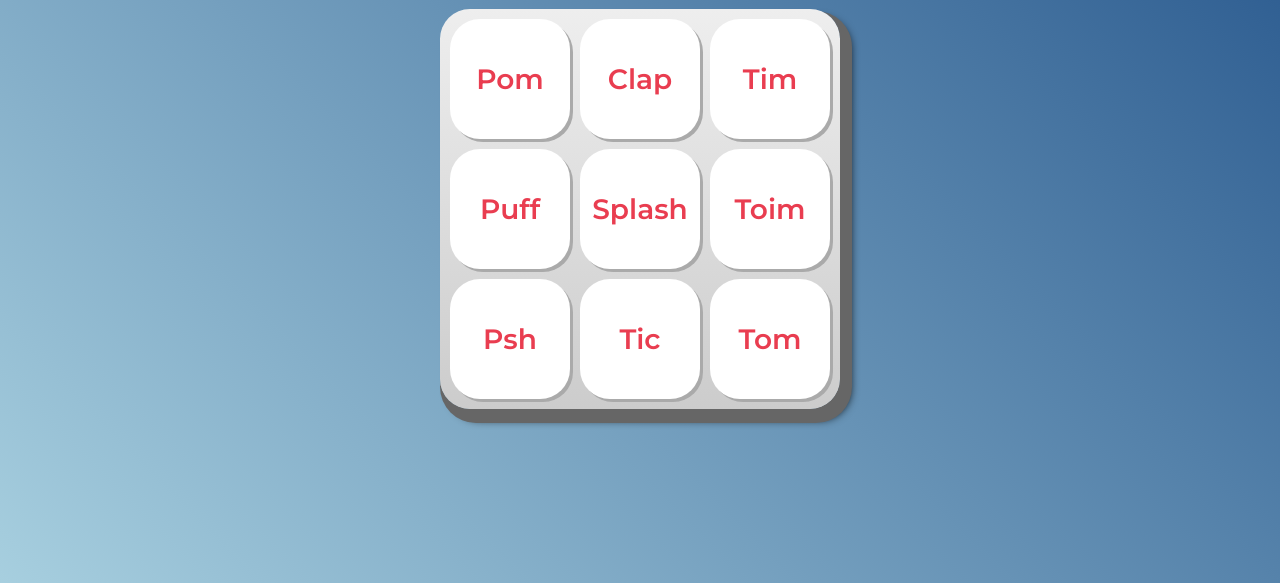
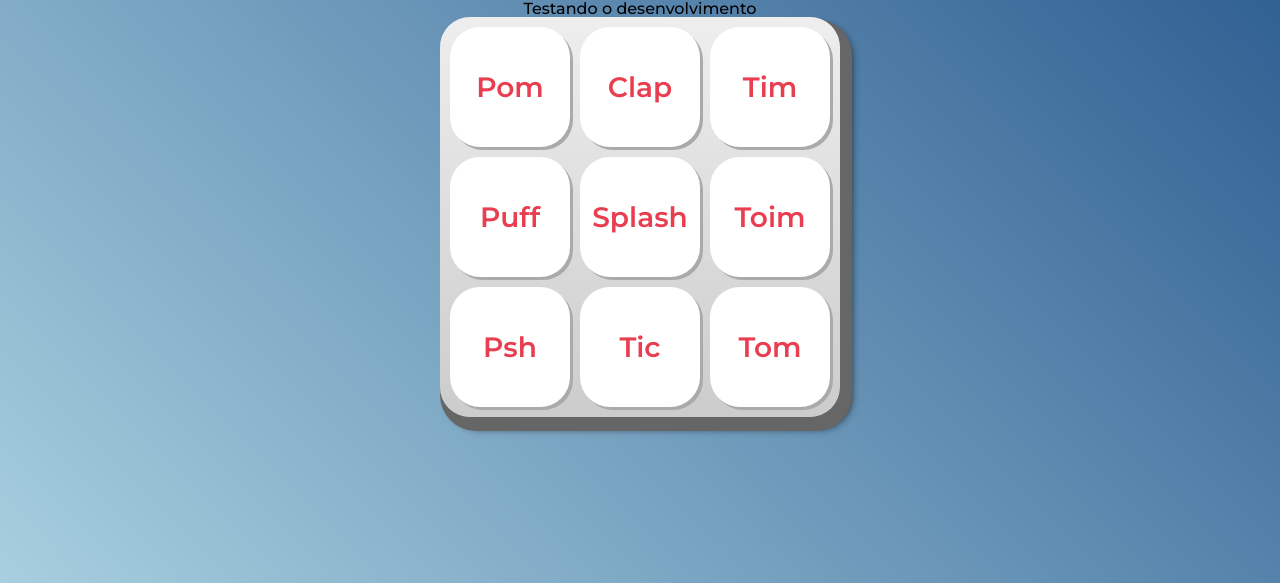
Before and after one commit to LuizCust/ALURAMIDI, a plain HTML site: page index.html in a window 1280 px wide. Shown: the part 217-800 px from the top of the page. Drawn offline with Linux system fonts and the light colour scheme.

Commit message:
testando branch nova

```diff
--- a/index.html
+++ b/index.html
@@ -19,6 +19,7 @@
 <body>
 
     <h1>Alura Midii</h1>
+    <h2>Testando o desenvolvimento</h2>
 
     <section class="teclado">
         <button class="tecla tecla_pom">Pom</button>
```
